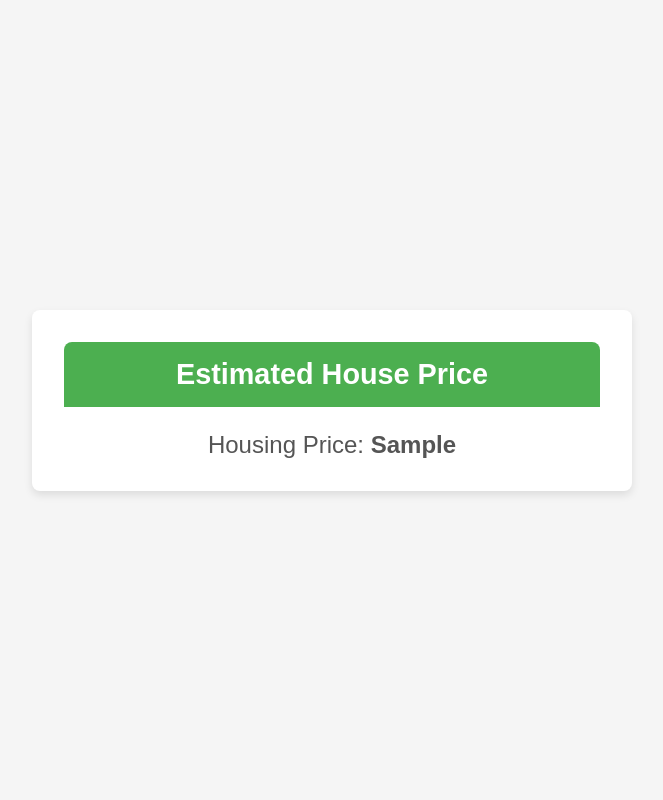
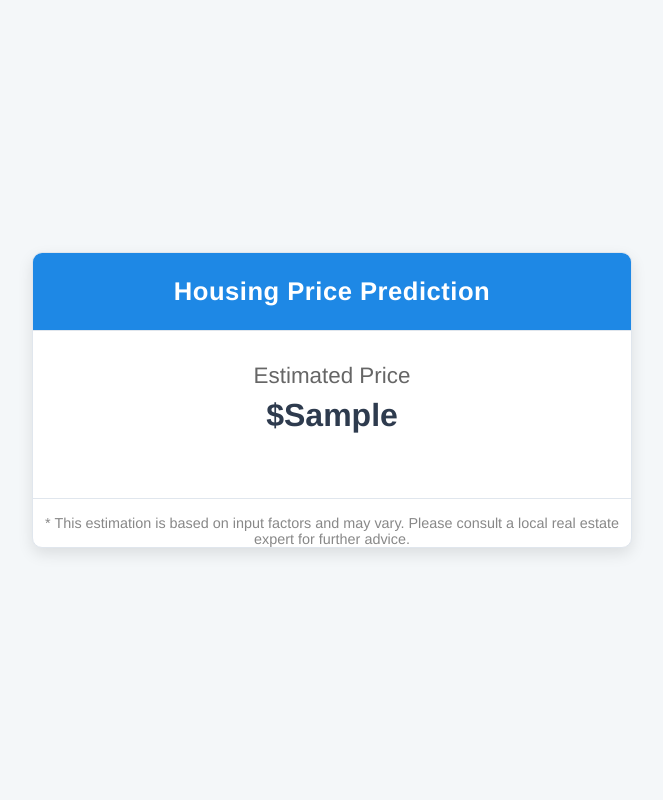
Before and after one commit to patrykslomka/DataEngineering_team4_1, a Flask app: template UI/templates/response_page.html in a window 1280 px wide. Shown: the whole page, without its empty margins (308-971 px from the left). Run offline with Flask 3, Linux system fonts and the light colour scheme; the template is opened without the code that fills it: most values are stand-ins (such as "Sample title", 1, 10 or a date in 2020).

Commit message:
Update response_page.html

```diff
--- a/UI/templates/response_page.html
+++ b/UI/templates/response_page.html
@@ -9,50 +9,80 @@
             margin: 0;
             padding: 0;
             box-sizing: border-box;
-            font-family: Arial, sans-serif;
+            font-family: 'Helvetica Neue', Arial, sans-serif;
         }
 
         body {
             display: flex;
             justify-content: center;
             align-items: center;
-            height: 100vh;
-            background-color: #f5f5f5;
+            min-height: 100vh;
+            background-color: #f4f7f9;
             color: #333333;
         }
 
         .content-container {
+            width: 90%;
+            max-width: 600px;
+            background-color: #ffffff;
+            border-radius: 10px;
+            overflow: hidden;
+            box-shadow: 0 6px 15px rgba(0, 0, 0, 0.1);
             text-align: center;
-            background-color: #ffffff;
-            padding: 2rem;
-            border-radius: 8px;
-            box-shadow: 0 4px 8px rgba(0, 0, 0, 0.1);
-            max-width: 600px;
-            width: 90%;
+            border: 1px solid #e0e6ed;
         }
 
         .header-box {
-            background-color: #4CAF50;
+            background-color: #1e88e5;
             color: #ffffff;
-            padding: 1rem;
-            border-radius: 8px 8px 0 0;
-            font-size: 1.8rem;
+            padding: 1.5rem;
+            font-size: 1.6rem;
             font-weight: bold;
+            border-bottom: 1px solid #e0e6ed;
+            letter-spacing: 0.5px;
         }
 
-        .prediction-text {
-            margin-top: 1.5rem;
-            font-size: 1.5rem;
-            color: #555555;
+        .prediction-content {
+            padding: 2rem;
+        }
+
+        .prediction-label {
+            font-size: 1.4rem;
+            color: #666;
+            margin-bottom: 0.5rem;
+            font-weight: 500;
+        }
+
+        .prediction-value {
+            font-size: 2rem;
+            font-weight: bold;
+            color: #2e3b4e;
+            margin-top: 0.5rem;
+        }
+
+        .footer-note {
+            margin-top: 2rem;
+            font-size: 0.9rem;
+            color: #888;
+            border-top: 1px solid #e0e6ed;
+            padding-top: 1rem;
         }
     </style>
 </head>
 <body>
     <div class="content-container">
         <div class="header-box">
-            Estimated House Price
+            Housing Price Prediction
         </div>
-        <p class="prediction-text">Housing Price: <strong>{{ prediction_variable }}</strong></p>
+
+        <div class="prediction-content">
+            <div class="prediction-label">Estimated Price</div>
+            <div class="prediction-value">${{ prediction_variable }}</div>
+        </div>
+
+        <div class="footer-note">
+            * This estimation is based on input factors and may vary. Please consult a local real estate expert for further advice.
+        </div>
     </div>
 </body>
 </html>
```
